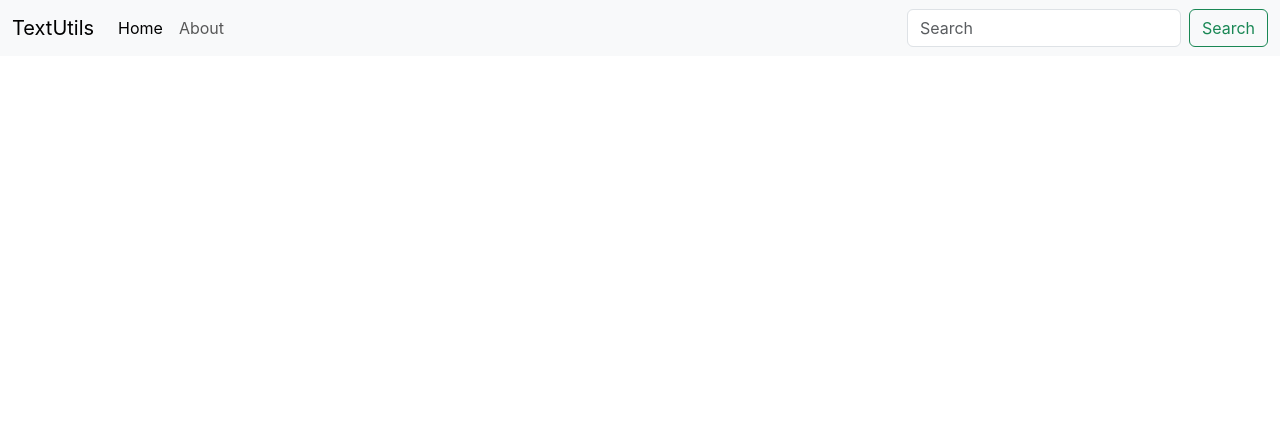
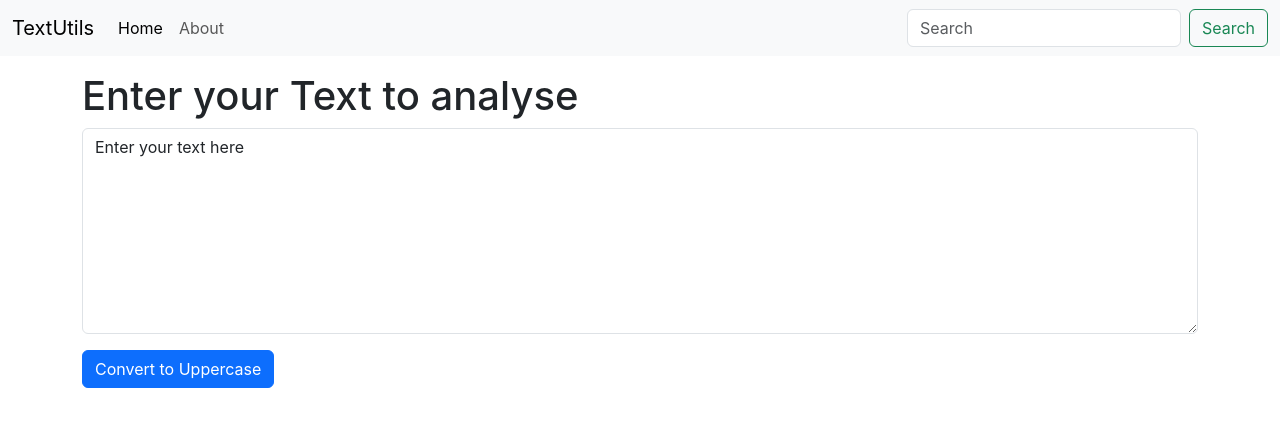
Before and after one commit to Pranay-Rokade/React_First_Project, a React (Create React App) app: page / in a window 1280 px wide. Shown: the top 426 px of the page. Built offline with nearby package versions, Linux system fonts and the light colour scheme.

Commit message:
Understanding State and Event Handling

```diff
--- a/src/App.js
+++ b/src/App.js
@@ -1,10 +1,14 @@
 import './App.css';
 import Navbar from './components/Navbar';
+import TextForm from './components/TextForm';
 
 function App() {
   return (
   <>
   <Navbar title="TextUtils" aboutText="About"/>
+  <div className="container my-3">
+  <TextForm heading="Enter your Text to analyse"/>
+  </div>
   </>
   );
 }
--- /dev/null
+++ b/src/components/TextForm.js
@@ -0,0 +1,23 @@
+import React, {useState} from 'react'
+
+export default function TextForm(props) {
+    const handleUpClick = () => {
+        // console.log("Uppercase was clicked: "+ text);
+        let newText = text.toUpperCase();
+        setText(newText);
+    }
+    const handleOnChange = (event) => {
+        // console.log("On Change");
+        setText(event.target.value);
+    }
+    const [text, setText] = useState('Enter your text here');
+  return (
+    <div>
+        <h1>{props.heading}</h1>
+        <div className="mb-3">
+            <textarea className="form-control" value={text} onChange={handleOnChange} id="myBox" rows="8"></textarea>
+        </div>
+        <button className="btn btn-primary" onClick={handleUpClick}>Convert to Uppercase</button>
+    </div>
+  )
+}
```
